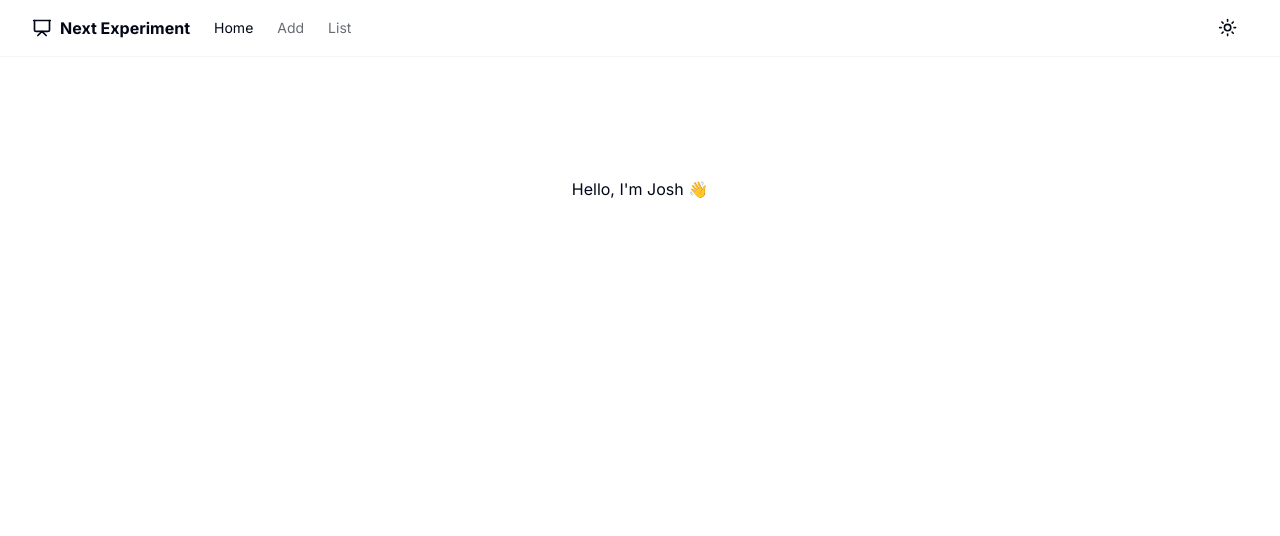
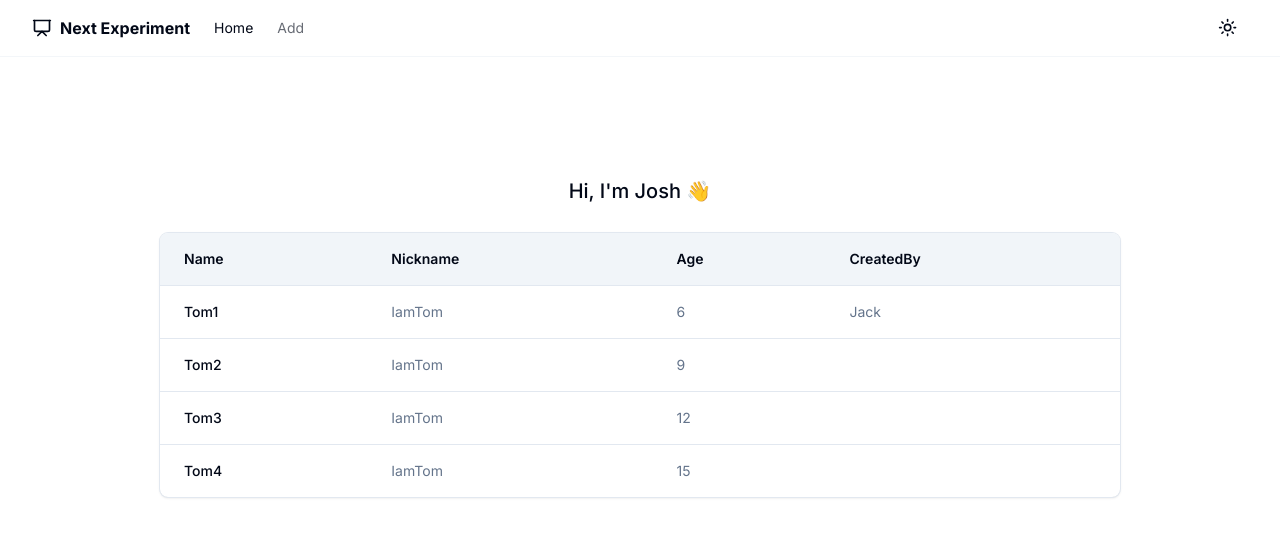
Before and after one commit to ijoshwang/next-experiment, a Next.js app: page / in a window 1280 px wide. Shown: the top 536 px of the page. Built offline with nearby package versions, Linux system fonts and the light colour scheme.

Commit message:
feat: add table

```diff
--- a/src/app/globals.css
+++ b/src/app/globals.css
@@ -66,4 +66,11 @@
   body {
     @apply bg-background text-foreground;
   }
+
+  .table-head-cell {
+    @apply py-4 pl-4 pr-3 text-left text-sm font-semibold sm:pl-6;
+  }
+  .table-content-cell {
+    @apply whitespace-nowrap py-4 pl-4 pr-3 text-sm sm:pl-6;
+  }
 }
--- a/src/app/layout.tsx
+++ b/src/app/layout.tsx
@@ -26,7 +26,7 @@ export default function RootLayout({
           enableSystem
           disableTransitionOnChange
         >
-          <div>
+          <div className="min-h-screen">
             <Header />
             <main className="w-full px-4 md:px-8 py-6 flex flex-col sm:max-w-7xl m-auto">
               {children}
--- a/src/app/list/page.tsx
+++ /dev/null
@@ -1,9 +0,0 @@
-import React from 'react'
-
-const PageList = () => {
-  return (
-    <div className='container'>PageList</div>
-  )
-}
-
-export default PageList
--- a/src/app/page.tsx
+++ b/src/app/page.tsx
@@ -1,7 +1,12 @@
+import TableList from '@/components/TableList';
+
 export default function Home() {
   return (
-    <main className="flex min-h-screen flex-col items-center justify-between p-24">
-      Hello, I'm Josh 👋
+    <main className="flex flex-col items-center justify-between gap-5 p-24">
+      <h2 className="text-xl font-medium">Hi, I'm Josh 👋</h2>
+      <div className="w-full">
+        <TableList />
+      </div>
     </main>
   );
 }
--- /dev/null
+++ b/src/components/TableList.tsx
@@ -0,0 +1,68 @@
+import { IUser } from '@/types';
+
+import React from 'react';
+
+const testData: IUser[] = [
+  {
+    name: 'Tom1',
+    nickname: 'IamTom',
+    age: 6,
+    createdBy: 'Jack',
+  },
+  {
+    name: 'Tom2',
+    nickname: 'IamTom',
+    age: 9,
+  },
+  {
+    name: 'Tom3',
+    nickname: 'IamTom',
+    age: 12,
+  },
+  {
+    name: 'Tom4',
+    nickname: 'IamTom',
+    age: 15,
+  },
+];
+
+const TableList = () => {
+  return (
+    <div className="overflow-x-auto">
+      <div className="inline-block align-middle min-w-full py-2 sm:px-6 lg:px-8">
+        <div className="w-full mx-auto overflow-hidden shadow ring-1 ring-border ring-opacity-5 sm:rounded-lg ">
+          <table className="min-w-full divide-y divide-border-300">
+            <thead className="bg-muted">
+              <tr>
+                <th className="table-head-cell">Name</th>
+                <th className="table-head-cell">Nickname</th>
+                <th className="table-head-cell">Age</th>
+                <th className="table-head-cell">CreatedBy</th>
+              </tr>
+            </thead>
+            <tbody className="w-full divide-y divide-border-200">
+              {testData.map((item: IUser, index) => (
+                <tr key={index + item.name}>
+                  <td className="table-content-cell font-medium">
+                    {item.name}
+                  </td>
+                  <td className="table-content-cell text-muted-foreground">
+                    {item.nickname}
+                  </td>
+                  <td className="table-content-cell text-muted-foreground">
+                    {item.age}
+                  </td>
+                  <td className="table-content-cell text-muted-foreground">
+                    {item.createdBy}
+                  </td>
+                </tr>
+              ))}
+            </tbody>
+          </table>
+        </div>
+      </div>
+    </div>
+  );
+};
+
+export default TableList;
--- a/src/config/index.ts
+++ b/src/config/index.ts
@@ -9,10 +9,6 @@ export const navConfig: NavItem[] = [
     title: 'Add',
     href: '/add',
   },
-  {
-    title: 'List',
-    href: '/list',
-  },
 ];
 
 export const VALIDATION_MESSAGE = {
--- /dev/null
+++ b/src/types/index.ts
@@ -0,0 +1,6 @@
+export interface IUser {
+  name: string;
+  nickname: string;
+  age: number;
+  createdBy?: string;
+}
```
